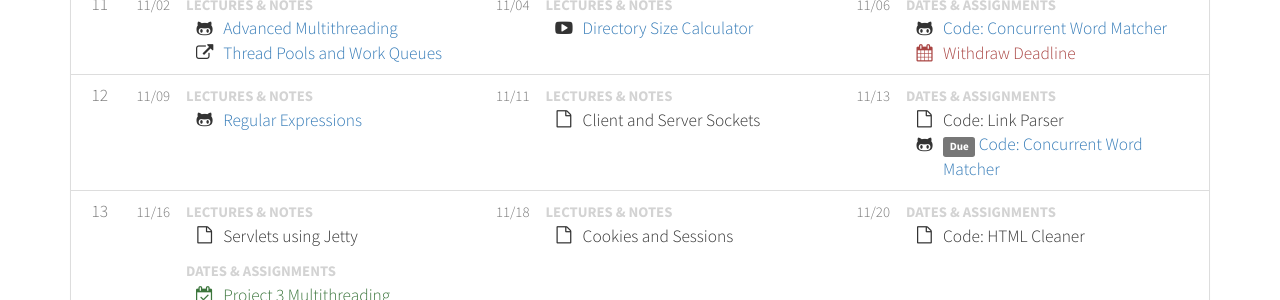
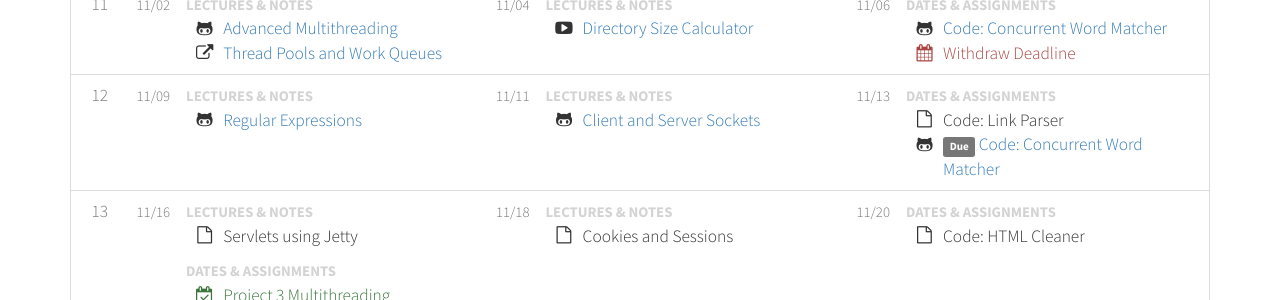
Before and after one commit to cs212/fall2015, a Jekyll site: the page built from schedule.html, in a window 1280 px wide and 900 px high, scrolled down 1909 px. Shown: the part 150-450 px from the top of the window. Built offline with Jekyll 4.4.1, drawn with Linux system fonts in a browser that asks for light colours; Markdown is read by kramdown in place of the engine named in the settings.

```diff
--- a/_data/schedule.yml
+++ b/_data/schedule.yml
@@ -481,6 +481,8 @@
     - class : 2015-11-11 # Wed
       notes :
         - name : 'Client and Server Sockets'
+          link : 'https://github.com/cs212/lectures/tree/fall2015/Sockets'
+          icon : 'fa-github-alt'
       other : false
 
     - class : 2015-11-13 # Fri
```
